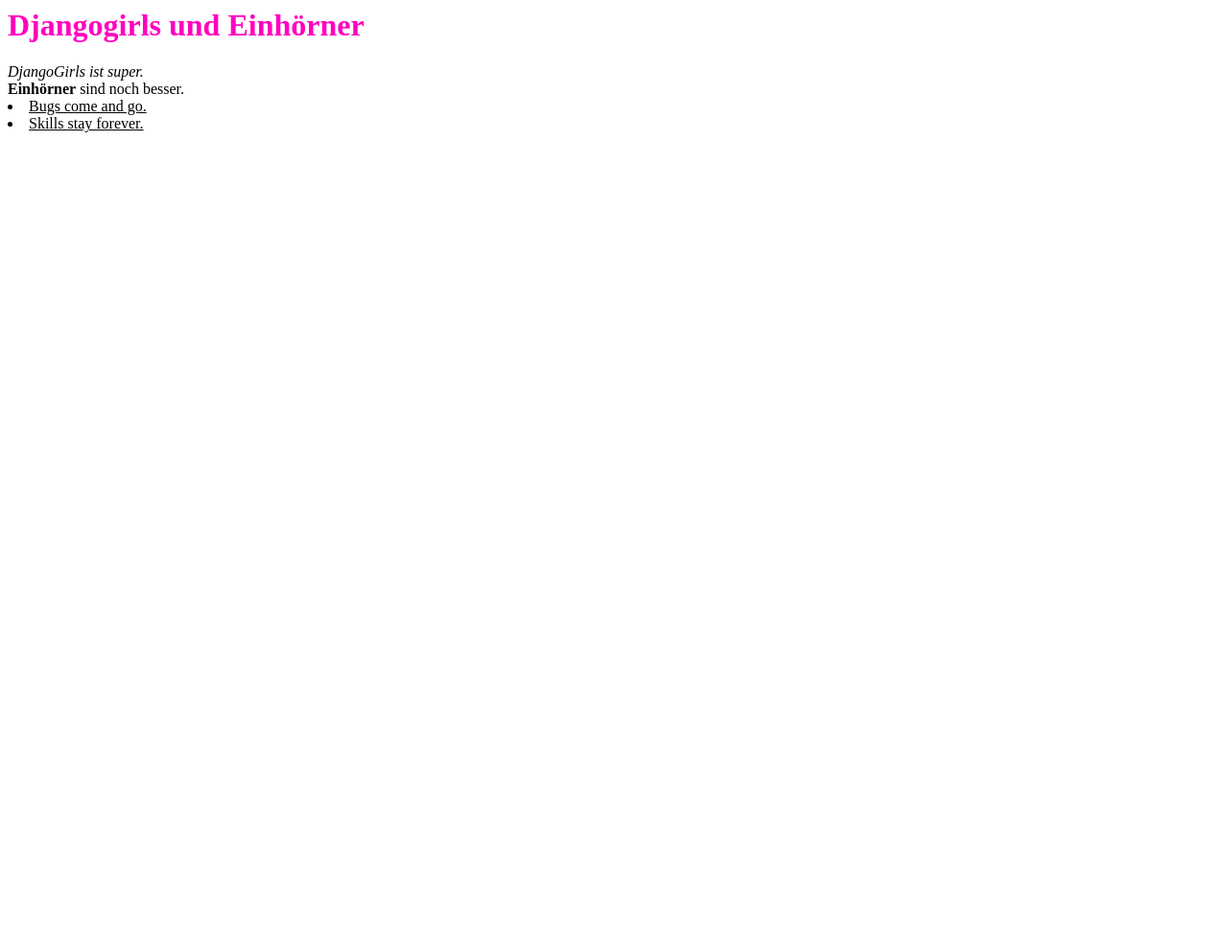
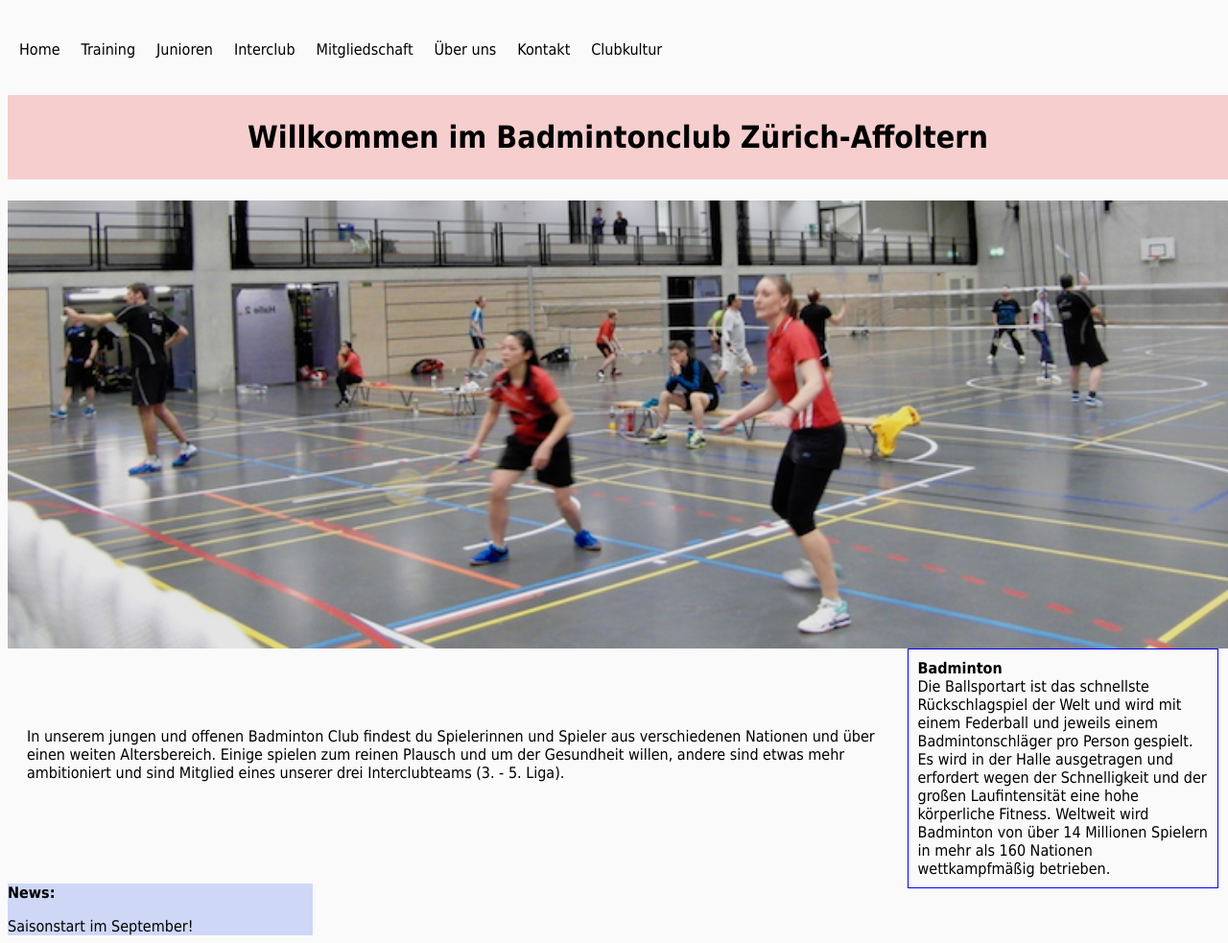
Before and after one commit to Katjadoerle/Katjadoerle.github.io, a plain HTML site: page index.html in a window 1280 px wide. Shown: the whole page at 96% size. Before the commit the page ends 800 px from the top, so only its background shows below. Drawn offline with Linux system fonts and the light colour scheme.

Commit message:
gaanz viel

```diff
--- a/beauty.css
+++ b/beauty.css
@@ -1,3 +1,56 @@
 h1 {
-  color: #FF00BF;
+  text-align: center;
+   padding-top: 25px;
+   padding-bottom: 25px;
+  background-color: #F6CECE;
+  color: #000000;
 }
+body {
+      margin-top: 25px;
+      margin-left: left;
+      margin-right: auto;
+  font-family: Tahoma, Geneva, sans-serif;
+  background-color: #FAFAFA;
+  color: #000000;
+}
+.news {
+  background-color: #CED8F6;
+  color: #000000;
+  width: 25%;
+    margin-top: 25px;
+    margin-left: left;
+    margin-right: auto;
+}
+.header {
+  background-color: #FBEFEF;
+  color: #000000;
+}
+.navtable {
+  padding: 5px 0;
+    border-top: 1px;
+    border-bottom: 1px;
+    margin-bottom: 10px;
+}
+.navtable td {
+  padding: 10px;
+}
+.flex-container {
+  display: flex;
+  height: 200px;
+  align-items: center;
+  margin-bottom: 10px;
+  padding: 10px;
+}
+.textcontainer-links {
+    width: 75%;
+    padding: 10px;
+}
+.textcontainer-rechts {
+    width: 25%;
+    border: 1px solid blue;
+    padding: 10px;
+    margin-top: 30px;
+}
+img {
+  width: 100%
+}
--- a/index.html
+++ b/index.html
@@ -1,9 +1,39 @@
 <html>
-<head>
-<h1>Djangogirls und Einhörner
+<body>
+  <table class="navtable">
+    <tr>
+    <td>Home</td>
+    <td>Training</td>
+    <td>Junioren</td>
+    <td>Interclub</td>
+    <td>Mitgliedschaft</td>
+    <td>Über uns</td>
+    <td>Kontakt</td>
+    <td>Clubkultur</td>
+    </tr>
+    </table>
+
+<h1>Willkommen im Badmintonclub Zürich-Affoltern
   <link rel="stylesheet" href="beauty.css">
 </h1>
-</head>
-<i>DjangoGirls ist super. </i><br/>
-<strong>Einhörner</strong> sind noch besser.<br/>
-<u><li>Bugs come and go.</li> <li>Skills stay forever.</li></u>
+
+<img src="pic_home.png" alt="Heimspiel">
+
+<div class="flex-container">
+  <div class="textcontainer-links" >
+    In unserem jungen und offenen Badminton Club findest du Spielerinnen und Spieler aus verschiedenen Nationen und über einen weiten Altersbereich.
+    Einige spielen zum reinen Plausch und um der Gesundheit willen, andere sind etwas mehr ambitioniert und sind Mitglied eines unserer drei Interclubteams (3. - 5. Liga).
+  </div>
+  <div class="textcontainer-rechts">
+  <strong>Badminton</strong><br />
+  Die Ballsportart ist das schnellste Rückschlagspiel der Welt und wird mit einem Federball und jeweils einem Badmintonschläger pro Person gespielt.  Es wird in der Halle ausgetragen und erfordert wegen der Schnelligkeit und der großen Laufintensität eine hohe körperliche Fitness. Weltweit wird Badminton von über 14 Millionen Spielern in mehr als 160 Nationen wettkampfmäßig betrieben.
+  </div>
+</div>
+
+<div class="news">
+  <strong>News:</strong>
+  <p></p>
+  Saisonstart im September!
+</div>
+
+</body>
```
Also changed, not shown: pic_home.png (added).
